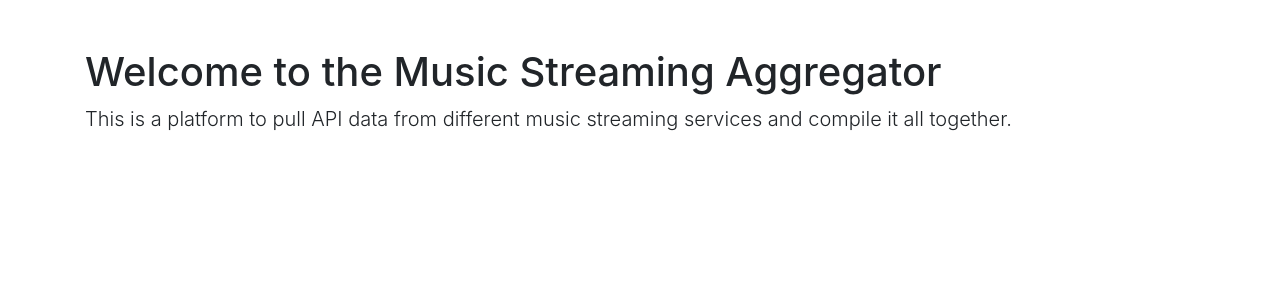
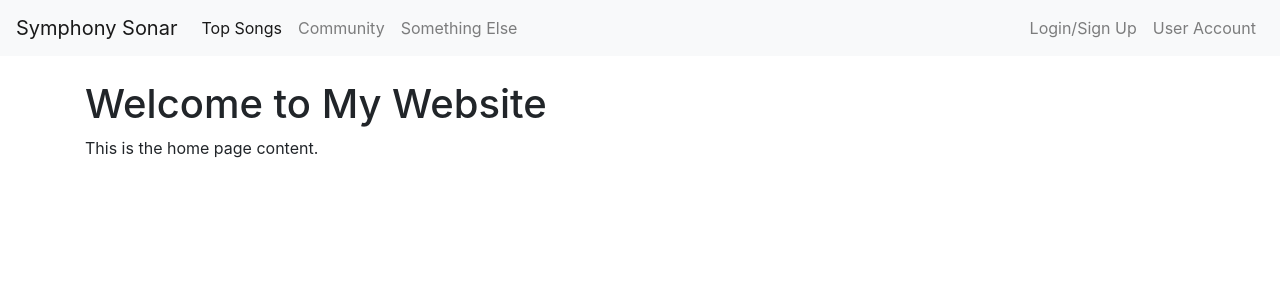
Before and after one commit to dylxningz/3155-FinalProject-Group, a Flask app: page / in a window 1280 px wide. Shown: the top 300 px of the page. Run offline with Flask 3, Linux system fonts and the light colour scheme; some libraries are stand-ins or nearby versions.

Commit message:
layout update
Updated layout.html and defined error route handlers

```diff
--- a/app/routes.py
+++ b/app/routes.py
@@ -1,6 +1,28 @@
 from app import app
 from flask import render_template
 
+
+#HOMEPAGE ROUTE
 @app.route('/')
 def index():
     return render_template('index.html')
+
+
+#ERROR ROUTES
+@app.errorhandler(404)
+def page_not_found(error):
+    error_status = 404
+    error_message = "Page not found"
+    return render_template('error.html', error_status=error_status, error_message=error_message), 404
+
+@app.errorhandler(500)
+def internal_server_error(error):
+    error_status = 500
+    error_message = "Internal server error"
+    return render_template('error.html', error_status=error_status, error_message=error_message), 500
+
+@app.errorhandler(403)
+def forbidden(error):
+    error_status = 403
+    error_message = "Forbidden"
+    return render_template('error.html', error_status=error_status, error_message=error_message), 403
--- a/app/templates/index.html
+++ b/app/templates/index.html
@@ -1,15 +1,8 @@
-<!DOCTYPE html>
-<html lang="en">
-<head>
-    <meta charset="UTF-8">
-    <meta name="viewport" content="width=device-width, initial-scale=1.0">
-    <title>Welcome to the Music Streaming Aggregator</title>
-    <link rel="stylesheet" href="https://stackpath.bootstrapcdn.com/bootstrap/4.3.1/css/bootstrap.min.css">
-</head>
-<body>
-    <div class="container">
-        <h1 class="mt-5">Welcome to the Music Streaming Aggregator</h1>
-        <p class="lead">This is a platform to pull API data from different music streaming services and compile it all together.</p>
-    </div>
-</body>
-</html>
+{% extends 'layout.html' %}
+
+{% block title %}Symphony Sonar{% endblock %}
+
+{% block content %}
+    <h1>Welcome to My Website</h1>
+    <p>This is the home page content.</p>
+{% endblock %}
--- a/app/templates/layout.html
+++ b/app/templates/layout.html
@@ -0,0 +1,65 @@
+<!DOCTYPE html>
+<html lang="en">
+<head>
+    <meta charset="UTF-8">
+    <meta name="viewport" content="width=device-width, initial-scale=1.0">
+    <title>{% block title %}{% endblock %}</title>
+
+    <!-- "links" BEFORE REMOVAL VERIFY IT IS NO LONGER NEEDED -->
+
+
+
+
+
+    <!-- Bootstrap CSS link -->
+    <link rel="stylesheet" href="https://stackpath.bootstrapcdn.com/bootstrap/4.5.2/css/bootstrap.min.css">
+</head>
+<body>
+
+<nav class="navbar navbar-expand-lg navbar-light bg-light">
+    <a class="navbar-brand" href="/">Symphony Sonar</a>
+    <button class="navbar-toggler" type="button" data-toggle="collapse" data-target="#navbarSupportedContent"
+            aria-controls="navbarSupportedContent" aria-expanded="false" aria-label="Toggle navigation">
+        <span class="navbar-toggler-icon"></span>
+    </button>
+
+    <div class="collapse navbar-collapse" id="navbarSupportedContent">
+        <ul class="navbar-nav mr-auto">
+            <li class="nav-item active">
+                <a class="nav-link" href="#">Top Songs <span class="sr-only">(current)</span></a>
+            </li>
+            <li class="nav-item">
+                <a class="nav-link" href="#">Community</a>
+            </li>
+            <li class="nav-item">
+                <a class="nav-link" href="#">Something Else</a>
+            </li>
+        </ul>
+        <ul class="navbar-nav ml-auto">
+            <li class="nav-item">
+                <a class="nav-link" href="#">Login/Sign Up</a>
+            </li>
+            <li class="nav-item">
+                <a class="nav-link" href="#">User Account</a>
+            </li>
+        </ul>
+    </div>
+</nav>
+
+<div class="container mt-4">
+
+    {% block content %}{% endblock %}
+</div>
+
+
+<!-- "scripts"  -->
+
+
+
+
+<script src="https://code.jquery.com/jquery-3.5.1.slim.min.js"></script>
+<script src="https://cdn.jsdelivr.net/npm/@popperjs/core@2.5.4/dist/umd/popper.min.js"></script>
+<!-- Bootstrap JS links -->
+<script src="https://stackpath.bootstrapcdn.com/bootstrap/4.5.2/js/bootstrap.min.js"></script>
+</body>
+</html>
```
Also changed, not shown: app/templates/error.html (+8 -0 lines).
